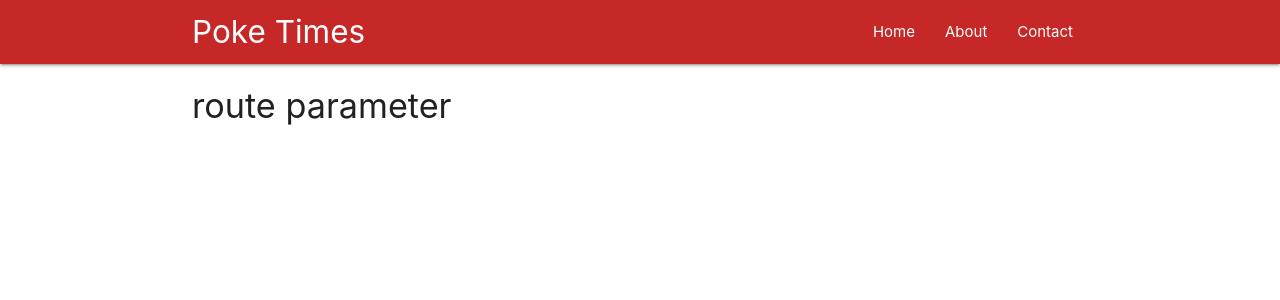
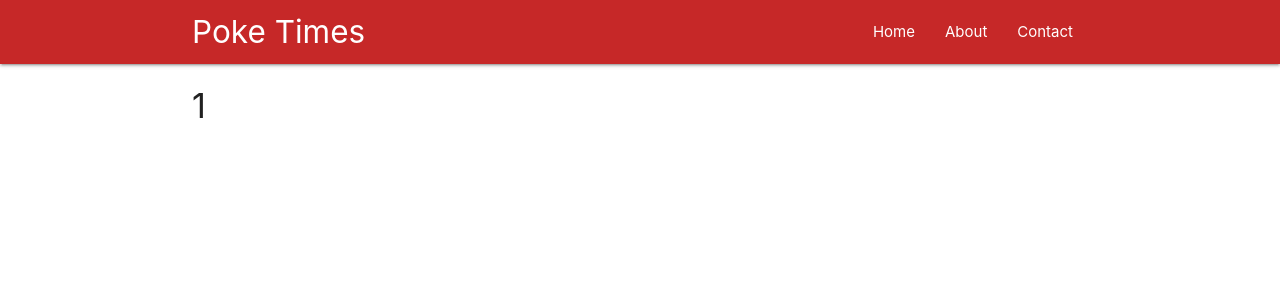
Before and after one commit to Daniel-Choiniere/nnReactRouter, a React (Create React App) app: page /1 in a window 1280 px wide. Shown: the top 300 px of the page. Built offline with nearby package versions, Linux system fonts and the light colour scheme.

Commit message:
set up React route parameters, and grab rote parameters from the props pf a component

```diff
--- a/src/components/Post.js
+++ b/src/components/Post.js
@@ -1,10 +1,21 @@
 import React, { Component } from 'react'
 
+// we automatically have access to props in class based components
 class Post extends Component {
+    state = {
+        id: null
+    }
+
+    componentDidMount() {
+        let id = this.props.match.params.post_id
+        this.setState({
+            id:id
+        });
+    }
     render() {
         return (
             <div className="container">
-                <h4>route parameter</h4>
+                <h4>{ this.state.id }</h4>
             </div>
         );
     }
```
